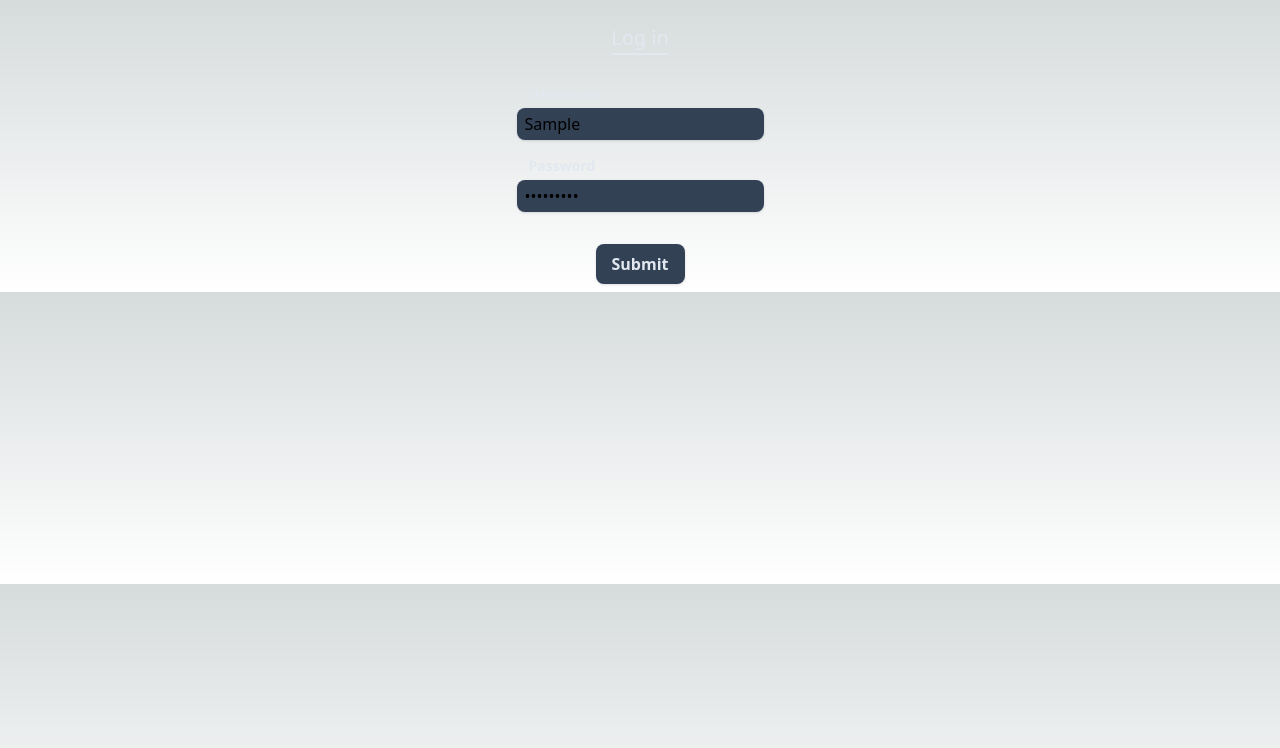
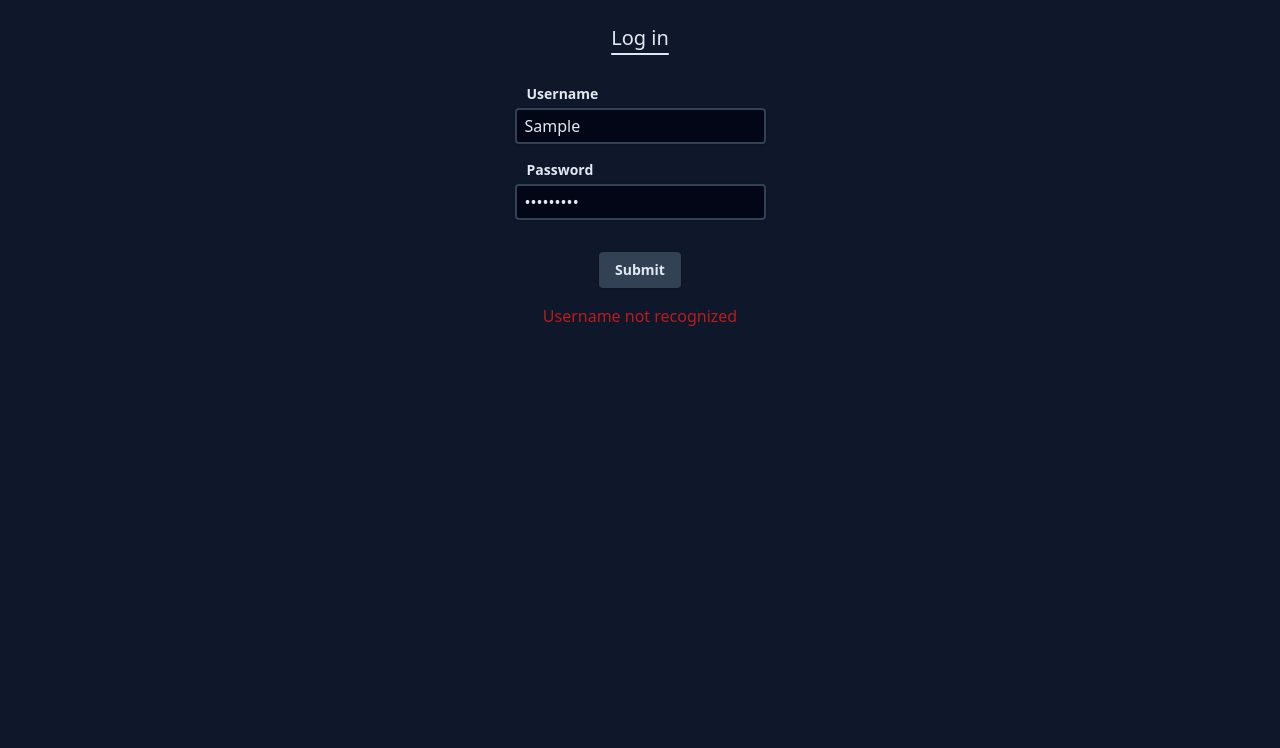
Before and after one commit to brendan-chess/edc, a Next.js app: page /login in a window 1280 px wide. Both pictures are taken after typing "Sample", "Sample123" into the empty fields and a click on the button "Submit". Shown: the top 748 px of the page. Built offline with nearby package versions, Linux system fonts and the light colour scheme; no server answers; the database is empty.

Commit message:
pinned studies
added section for pinned studies. this is for the user to have quick access to their most busy studies

```diff
--- a/app/api/login/route.ts
+++ b/app/api/login/route.ts
@@ -4,11 +4,17 @@ import { NextRequest, NextResponse } from "next/server"
 export async function POST(request: NextRequest) {
     const requestBody:{username: string} = await request.json()
 
-    const userExists = await prisma.user.findFirst({
+    const user = await prisma.user.findFirst({
         where: {
             name: requestBody.username
         }
     })
 
-    return NextResponse.json(userExists)
+    const success = user != null
+
+    let error = ''
+
+    if(!success) error = "Username not recognized"
+
+    return NextResponse.json({user, success, error})
 }
--- /dev/null
+++ b/app/dashboard/StudyList.tsx
@@ -0,0 +1,64 @@
+type Study = {
+  sponsor: string;
+  code: string;
+  nickname: string;
+  status: string;
+  subjects: number;
+  queries: number;
+};
+
+const sampleStudies: Study[] = [
+  {
+    sponsor: "AstraZeneca",
+    code: "D7960C00006",
+    nickname: "PURSUIT",
+    status: "Active",
+    subjects: 34,
+    queries: 7,
+  },
+  {
+    sponsor: "AstraZeneca",
+    code: "D2375C00194",
+    nickname: "SUPERNOVA",
+    status: "Active",
+    subjects: 19,
+    queries: 11,
+  },
+];
+
+export default function StudyList() {
+  return (
+    <div className="flex flex-col gap-4 text-slate-200 bg-slate-800 p-4 rounded">
+      <div className="text-xl font-semibold">Pinned Studies</div>
+      <div className="grid grid-cols-2 gap-4">
+        {sampleStudies.map((study: Study) => (
+          <Study study={study} />
+        ))}
+      </div>
+      <div className="">View all studies {">"}</div>
+    </div>
+  );
+}
+
+function Study({ study }: { study: Study }) {
+  return (
+    <div className="bg-slate-700 rounded p-4">
+      <div className="font-semibold text-lg">{study.nickname}</div>
+      <div className="mb-2 font-medium text-slate-400">
+        {study.sponsor} {study.code}
+      </div>
+      <div className="flex justify-evenly items-center p-1 border border-slate-400 rounded">
+        <div className="text-sm font-medium text-green-400">{study.status}</div>
+        <div className="text-slate-400 font-semibold">|</div>
+        <div className="text-sm font-medium text-blue-400 underline cursor-pointer hover:text-blue-300">
+          {study.subjects} subjects
+        </div>
+        <div className="text-slate-400 font-semibold">|</div>
+        <div className="text-sm font-medium text-red-400 underline cursor-pointer hover:text-red-300">
+          {study.queries} queries
+        </div>
+      </div>
+      {/* <div className="text-xs text-slate-400">{study.title}</div> */}
+    </div>
+  );
+}
--- /dev/null
+++ b/app/dashboard/layout.tsx
@@ -0,0 +1,9 @@
+import { ReactNode } from "react";
+
+export default function DashboardLayout({children}:{children:ReactNode}) {
+  return (<div>
+        <div className="bg-slate-800 text-slate-200 p-2 mb-2 text-right rounded">username</div>
+        {children}
+    </div>)
+
+}
--- a/app/dashboard/page.tsx
+++ b/app/dashboard/page.tsx
@@ -0,0 +1,9 @@
+import StudyList from "./StudyList";
+
+export default function Page() {
+  return (
+    <div>
+      <StudyList />
+    </div>
+  )
+}
--- a/app/globals.css
+++ b/app/globals.css
@@ -2,7 +2,7 @@
 @tailwind components;
 @tailwind utilities;
 
-:root {
+/* :root {
   --foreground-rgb: 0, 0, 0;
   --background-start-rgb: 214, 219, 220;
   --background-end-rgb: 255, 255, 255;
@@ -24,4 +24,4 @@ body {
       rgb(var(--background-end-rgb))
     )
     rgb(var(--background-start-rgb));
-}
+} */
--- a/app/layout.tsx
+++ b/app/layout.tsx
@@ -13,7 +13,7 @@ export default function RootLayout({
 }) {
   return (
     <html lang="en">
-      <body className="p-2">{children}</body>
+      <body className="p-2 bg-slate-900">{children}</body>
     </html>
   );
 }
--- a/app/login/page.tsx
+++ b/app/login/page.tsx
@@ -1,22 +1,28 @@
 "use client"
 
-import Link from "next/link";
+import { useRouter } from "next/navigation";
 import { useState } from "react";
 
-async function handleLogin(username: string) {
-  const res = await fetch('/api/login', {
-    method: 'POST',
-    body: JSON.stringify({ username })
-  })
-  const userExists = await res.json()
-  console.log(userExists)
-}
-
 export default function Page() {
+  const router = useRouter()
   const [username, setUsername] = useState('')
   const [password, setPassword] = useState('')
+  const [error, setError] = useState('')
 
+  async function handleLogin() {
+    const res = await fetch('/api/login', {
+      method: 'POST',
+      body: JSON.stringify({ username })
+    })
 
+    const {user, success, error} = await res.json()
+
+    if(!success) {
+      setError(error)
+    } else {
+      router.push('/dashboard')
+    }
+  }
 
   return (
     <div className="flex flex-col gap-4 items-center">
@@ -28,7 +34,7 @@ export default function Page() {
         <input
           type="text"
           onChange={(event) => setUsername(event.target.value)}
-          className="bg-slate-700 rounded-lg shadow px-2 py-1"
+          className="bg-slate-950 border-2 border-slate-700 text-slate-200 rounded shadow px-2 py-1"
         />
       </div>
       <div className="flex flex-col gap-1">
@@ -36,15 +42,18 @@ export default function Page() {
         <input
           type="password"
           onChange={(event) => setPassword(event.target.value)}
-          className="bg-slate-700 rounded-lg shadow px-2 py-1"
+          className="bg-slate-950 border-2 border-slate-700 text-slate-200 rounded shadow px-2 py-1"
         />
       </div>
       <button
-        className="bg-slate-700 text-slate-200 px-4 py-2 w-fit rounded-lg font-bold shadow mt-4"
-        onClick={() => handleLogin(username)}
+        className="bg-slate-700 text-slate-200 text-sm px-4 py-2 w-fit rounded font-semibold shadow mt-4"
+        onClick={handleLogin}
       >
         Submit
       </button>
+      {error && (
+        <div className="text-red-700">{error}</div>
+      )}
     </div>
   );
 }
```
